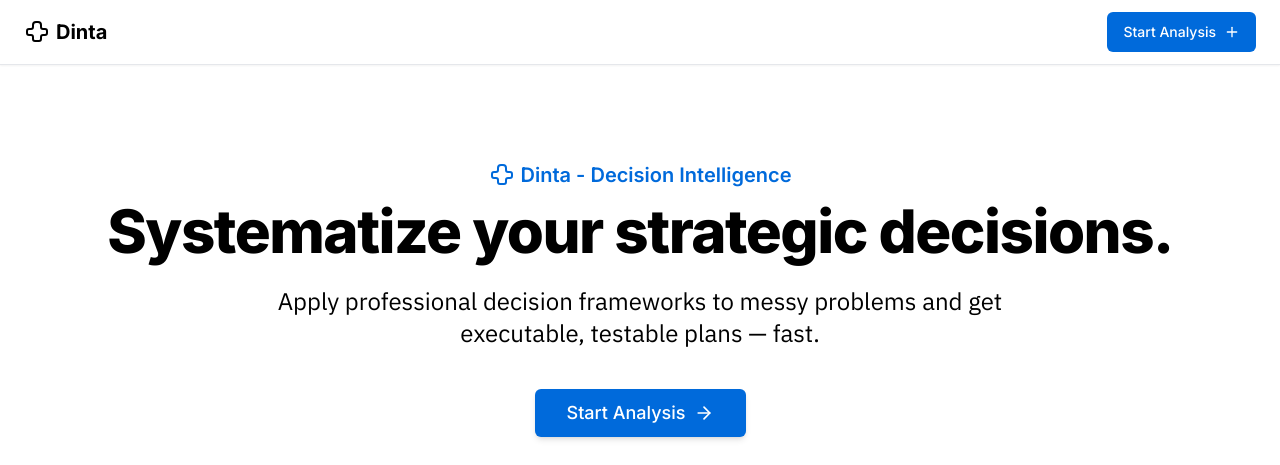
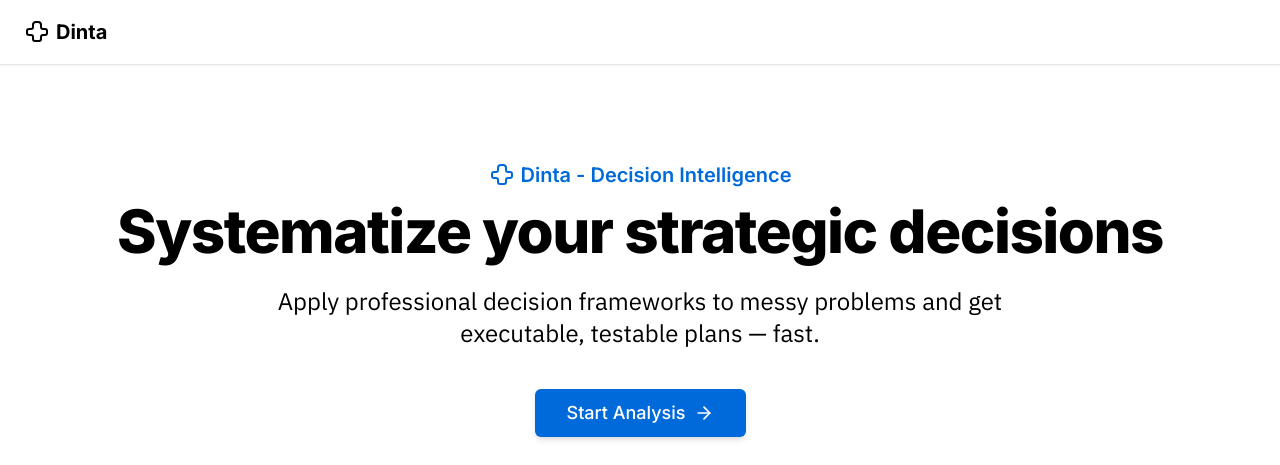
Before and after one commit to edimaudo/Dinta, a FastAPI app: page / in a window 1280 px wide. Shown: the top 465 px of the page. Run offline with FastAPI, Linux system fonts and the light colour scheme; some libraries are stand-ins or nearby versions.

Commit message:
Update index.html

```diff
--- a/templates/index.html
+++ b/templates/index.html
@@ -27,10 +27,6 @@
                 <svg xmlns="http://www.w3.org/2000/svg" width="24" height="24" viewBox="0 0 24 24" fill="none" stroke="currentColor" stroke-width="2" stroke-linecap="round" stroke-linejoin="round" class="h-6 w-6 text-primary"><path d="M12 2a3 3 0 0 0-3 3v2a2 2 0 0 1-2 2H5a2 2 0 0 0-2 2v2c0 1.1.9 2 2 2h2a2 2 0 0 1 2 2v2c0 1.1.9 2 2 2h4c1.1 0 2-.9 2-2v-2a2 2 0 0 1 2-2h2c1.1 0 2-.9 2-2v-2a2 2 0 0 0-2-2h-2a2 2 0 0 1-2-2V5a3 3 0 0 0-3-3Z"/></svg>
                 <span class="text-xl font-bold">Dinta</span>
             </a>
-            <a href="/app" class="inline-flex items-center justify-center rounded-md text-sm font-medium transition-colors h-10 px-4 py-2 bg-[#006adb] text-white hover:opacity-90">
-                Start Analysis
-                <svg xmlns="http://www.w3.org/2000/svg" width="20" height="20" viewBox="0 0 24 24" fill="none" stroke="currentColor" stroke-width="2" stroke-linecap="round" stroke-linejoin="round" class="h-4 w-4 ml-2"><path d="M5 12h14"/><path d="M12 5v14"/></svg>
-            </a>
         </div>
     </header>
 
@@ -41,7 +37,7 @@
                 Dinta - Decision Intelligence
             </div>
             <h1 class="text-5xl md:text-6xl font-extrabold tracking-tight text-foreground mb-6">
-                Systematize your strategic decisions.
+                Systematize your strategic decisions
             </h1>
             <p class="text-xl md:text-2xl text-muted-foreground font-body max-w-3xl mx-auto mb-10">
                 Apply professional decision frameworks to messy problems and get executable, testable plans — fast.
```
